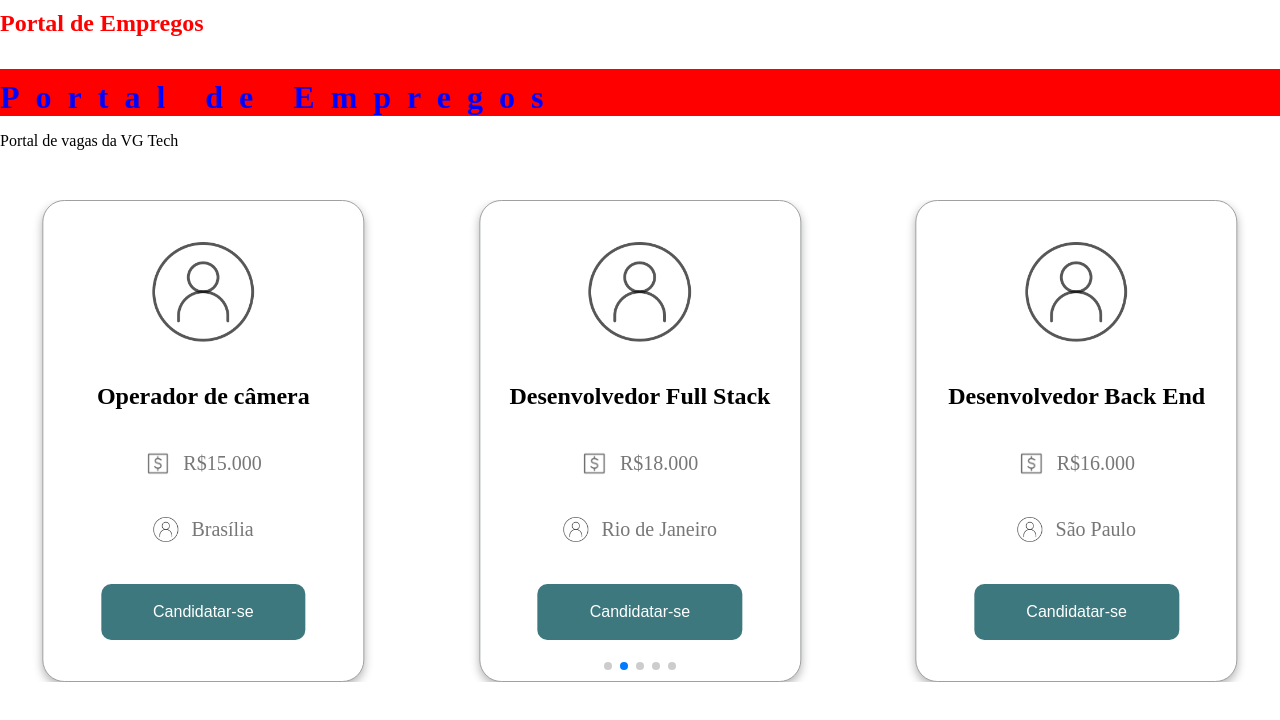
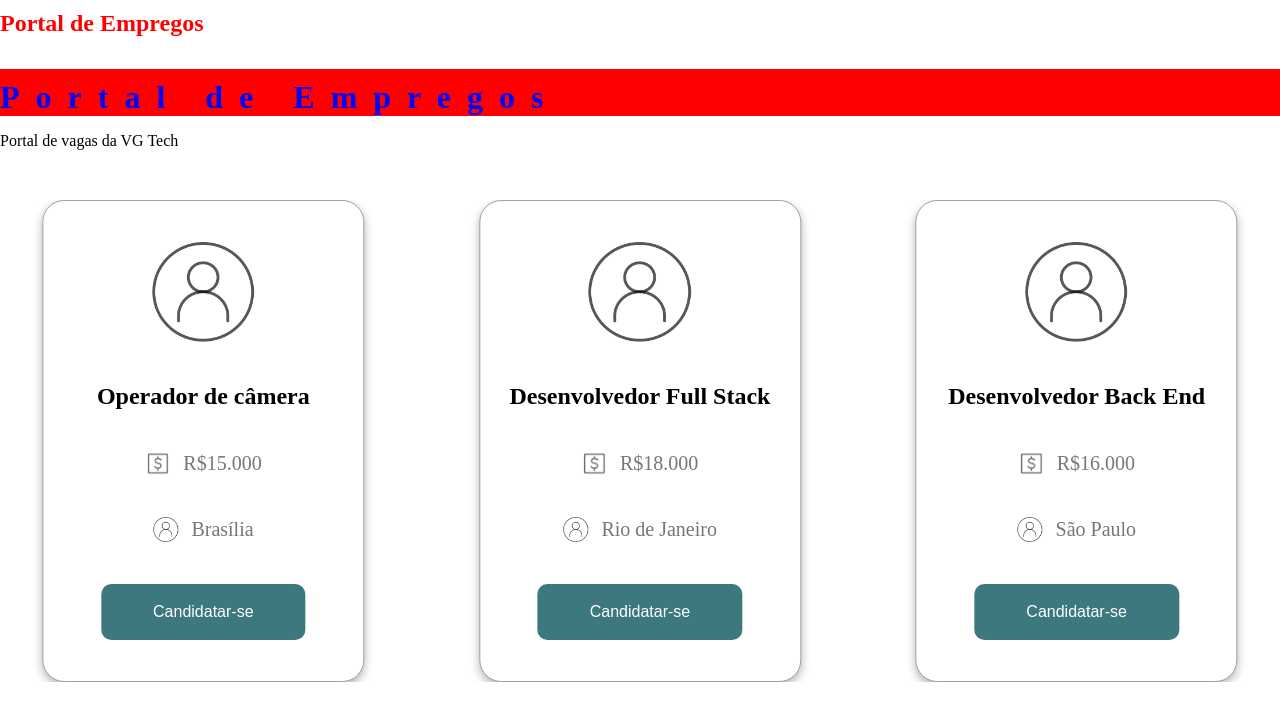
Before and after one commit to vinicius-soares-dev/vg-empregos, a React (Vite) app: page / in a window 1280 px wide. Shown: the top 720 px of the page. Built offline with nearby package versions, Linux system fonts and the light colour scheme.

Commit message:
Remove Pagination Carroussel

```diff
--- a/src/components/JobCard/jobCard.css
+++ b/src/components/JobCard/jobCard.css
@@ -25,7 +25,7 @@
 
 .jobCard .infoJob>img {
     width: 2vw;
-    padding-right:1vw ;
+    padding-right: 1vw;
 }
 
 .jobCard>button {
--- a/src/components/JobsOfTheDay/JobOfTheDayPage.jsx
+++ b/src/components/JobsOfTheDay/JobOfTheDayPage.jsx
@@ -62,9 +62,6 @@ export default function JobOfTheDayPage() {
                     delay: 5000,
                     disableOnInteraction: false,
                 }}
-                pagination={{
-                    clickable: true,
-                }}
                 breakpoints={{
                     320: {
                         slidesPerView: 1,
```
